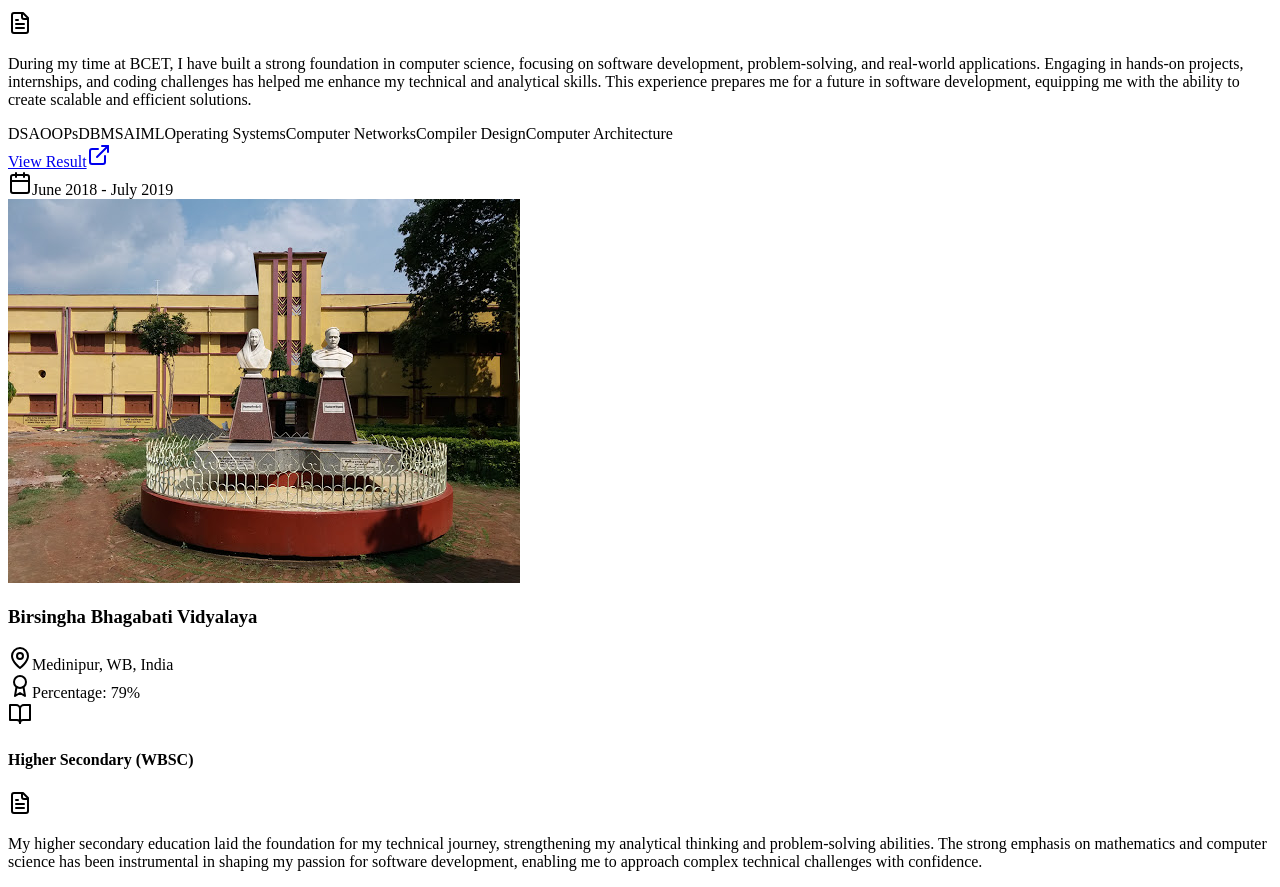
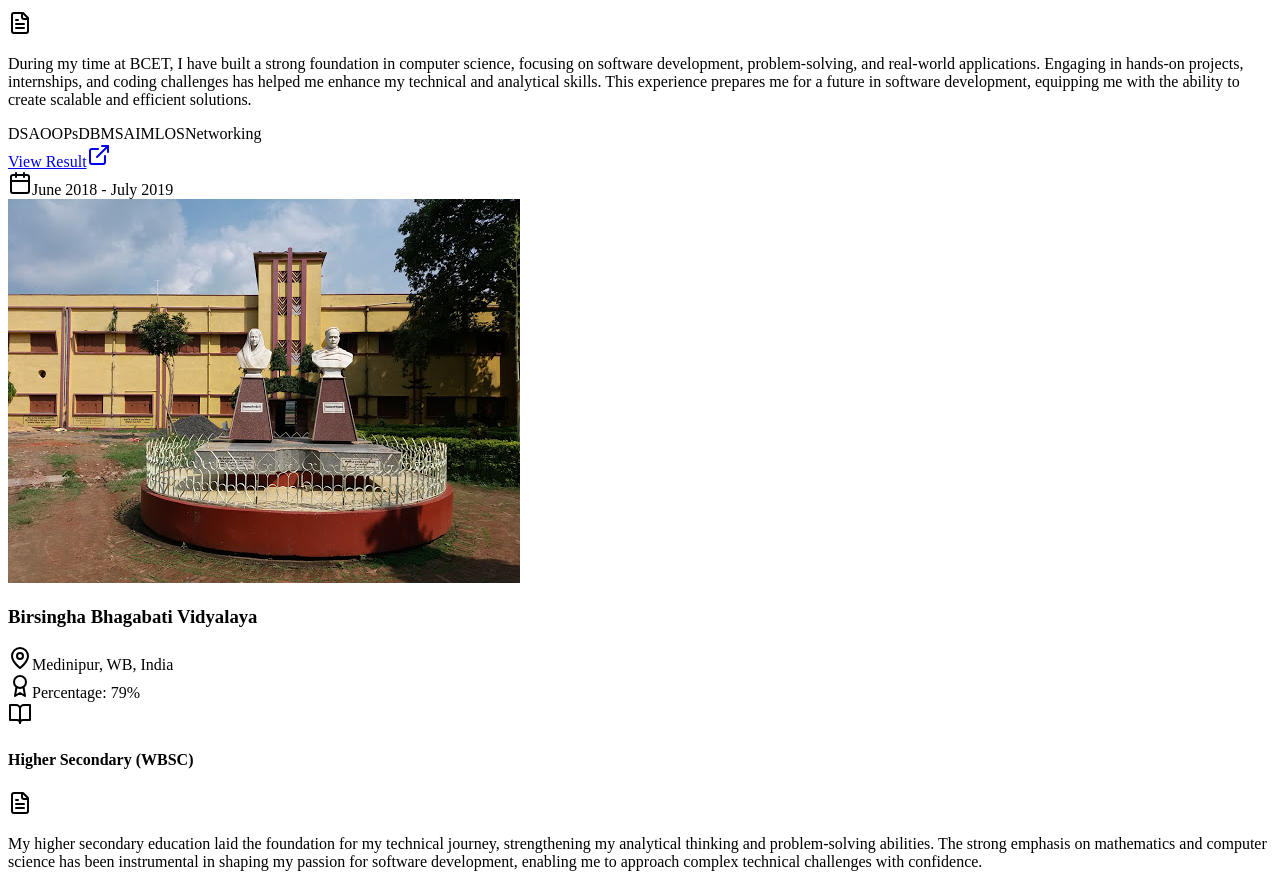
Before and after one commit to max-proj17/max-proj17.github.io, a Next.js app: page /Education in a window 1280 px wide. Shown: the part 880-1767 px from the top of the page. Built offline with nearby package versions, Linux system fonts and the light colour scheme.

Commit message:
Update minor things

```diff
--- a/src/pages/Education.tsx
+++ b/src/pages/Education.tsx
@@ -19,10 +19,8 @@ const Education = () => {
 				"DBMS",
 				"AI",
 				"ML",
-				"Operating Systems",
-				"Computer Networks",
-				"Compiler Design",
-				"Computer Architecture"
+				"OS",
+				"Networking",
 			],
 			description: "During my time at BCET, I have built a strong foundation in computer science, focusing on software development, problem-solving, and real-world applications. Engaging in hands-on projects, internships, and coding challenges has helped me enhance my technical and analytical skills. This experience prepares me for a future in software development, equipping me with the ability to create scalable and efficient solutions."
 		},
--- a/src/pages/Home.tsx
+++ b/src/pages/Home.tsx
@@ -89,8 +89,7 @@ const Home = () => {
 
 					<button
 						onClick={copyToClipboard}
-						className="group relative flex items-center gap-2 py-2 pl-8 pr-4 hover:bg-transparent transition-all cursor-copy"
-					>
+						className="group relative flex items-center gap-2 py-2 pl-8 pr-4 hover:bg-transparent transition-all cursor-pointer">
 						<div className="absolute left-0 flex items-center">
 							<div className="w-3 text-gray-500 group-hover:text-white transition-colors">
 								<VercelLogo />
```
